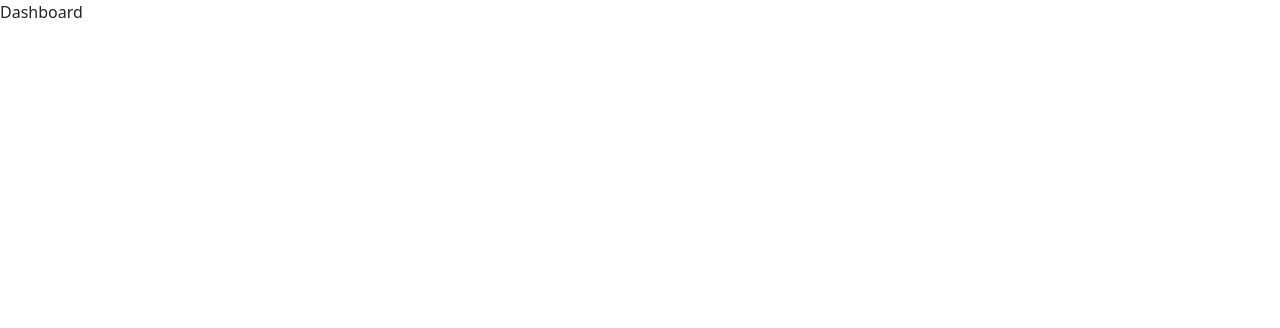
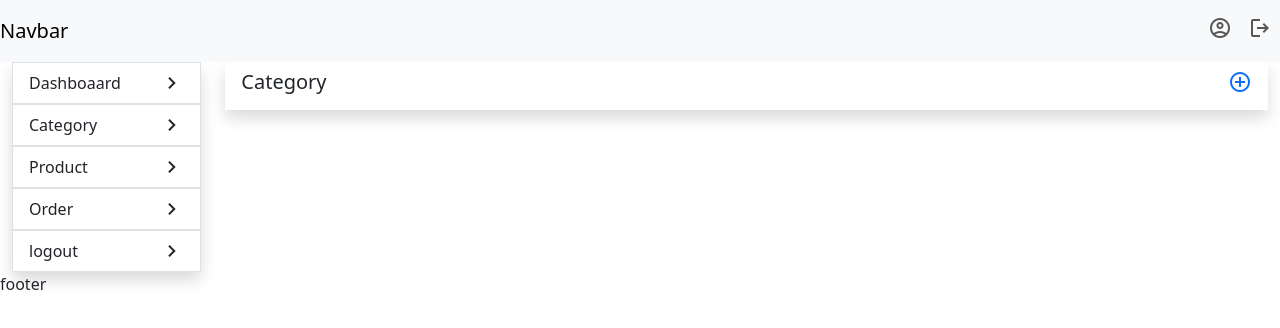
Before and after one commit to Bokhtiar/admin.tree.com, a React (Create React App) app: page /category in a window 1280 px wide. Before the commit this address led to /dashboard. Shown: the top 328 px of the page. Built offline with nearby package versions, Linux system fonts and the light colour scheme; sample sign-in values are in the browser's storage.

Commit message:
titlebar add

```diff
--- a/public/index.html
+++ b/public/index.html
@@ -25,6 +25,10 @@
       Learn how to configure a non-root public URL by running `npm run build`.
     -->
     <title>React App</title>
+
+    <!-- google icon -->
+    <link rel="stylesheet"
+      href="https://fonts.googleapis.com/css2?family=Material+Symbols+Outlined:opsz,wght,FILL,GRAD@48,400,0,0" />
   </head>
   <body>
     <noscript>You need to enable JavaScript to run this app.</noscript>
--- a/src/App.css
+++ b/src/App.css
@@ -1,38 +1,9 @@
-.App {
-  text-align: center;
+*{
+  margin: 0px;
+  padding: 0px;
+  outline: 0px;
 }
 
-.App-logo {
-  height: 40vmin;
-  pointer-events: none;
+a{
+  text-decoration: none;
 }
-
-@media (prefers-reduced-motion: no-preference) {
-  .App-logo {
-    animation: App-logo-spin infinite 20s linear;
-  }
-}
-
-.App-header {
-  background-color: #282c34;
-  min-height: 100vh;
-  display: flex;
-  flex-direction: column;
-  align-items: center;
-  justify-content: center;
-  font-size: calc(10px + 2vmin);
-  color: white;
-}
-
-.App-link {
-  color: #61dafb;
-}
-
-@keyframes App-logo-spin {
-  from {
-    transform: rotate(0deg);
-  }
-  to {
-    transform: rotate(360deg);
-  }
-}
--- a/src/App.js
+++ b/src/App.js
@@ -8,19 +8,7 @@ import { useCallback, useEffect } from "react";
 
 function App() {
   const navigate = useNavigate();
-  /* Check stored token */
-  const isTokenStored = useCallback(async () => {
-    const storedToken = await getToken();
-    if (storedToken) {
-      navigate("/dashboard");
-    } else {
-      navigate('/')
-    }
-  }, [navigate]);
 
-  useEffect(() => {
-    isTokenStored();
-  }, [isTokenStored]);
 
 
   const mainRoutes = {
--- a/src/components/Auth/Login/index.jsx
+++ b/src/components/Auth/Login/index.jsx
@@ -1,5 +1,6 @@
-import { useState } from "react"
+import { useCallback, useEffect, useState } from "react"
 import { useNavigate } from "react-router-dom"
+import { getToken } from "../../../utils/helper";
 
 export const Login = () => {
 
@@ -34,6 +35,22 @@ export const Login = () => {
         console.log(data);
     }
 
+
+    /* Check stored token */
+  const isTokenStored = useCallback(async () => {
+    const storedToken = await getToken();
+    if (storedToken) {
+      navigate("/dashboard");
+    } else {
+      navigate('/')
+    }
+  }, [navigate]);
+
+  useEffect(() => {
+    isTokenStored();
+  }, [isTokenStored]);
+
+
     return <>
         <section class="d-flex justify-content-md-center align-items-center vh-100">
             <div className="shadow" style={{ width: "350px" }}>
--- /dev/null
+++ b/src/components/Category/index.jsx
@@ -0,0 +1,9 @@
+import { TitleBar } from "../titlebar"
+
+export const Category = () => {
+    return <>
+        <TitleBar current_page="Category" another_link="/category/create" icon="add_circle"></TitleBar>
+
+
+    </>
+}
--- /dev/null
+++ b/src/components/titlebar/index.jsx
@@ -0,0 +1,18 @@
+import { Link } from "react-router-dom"
+
+export const TitleBar = (props) => {
+    return <>
+        <div className="shadow px-3 py-2">
+            <div className="d-flex justify-content-between">
+                <h5>{props.current_page}</h5>
+                <div>
+                    <Link to={props.another_link} >
+                        <span className="material-symbols-outlined ">
+                            {props.icon}
+                        </span>
+                    </Link>
+                </div>
+            </div>
+        </div>
+    </>
+}
--- a/src/layouts/dashboardLayout.jsx
+++ b/src/layouts/dashboardLayout.jsx
@@ -1,9 +1,21 @@
 import { Outlet } from "react-router-dom";
+import { Header } from "./partial/header";
+import { Sidebar } from "./partial/sidebar/index.jsx";
+import { Footer } from "./partial/footer";
 
 export const DashboardLayout = () => {
     return (
         <section>
-            <Outlet></Outlet>
+            <Header/>
+            <div className="row" style={{ margin:'0px', padding:'0px', outline:'0px' }}>
+                <div className="col-12 col-sm-12 col-md-2 col-lg-2">
+                    <Sidebar></Sidebar>
+                </div>
+                <div className="col-12 col-sm-12 col-md-10 col-lg-10">
+                    <Outlet></Outlet>
+                </div>
+            </div>
+           <Footer></Footer>
         </section>
     )
 }
--- /dev/null
+++ b/src/layouts/partial/footer/index.js
@@ -0,0 +1,5 @@
+export const Footer = () => {
+    return <>
+        footer
+    </>
+}
--- /dev/null
+++ b/src/layouts/partial/header/index.js
@@ -0,0 +1,28 @@
+export const Header = () => {
+    return <>
+        <nav className="navbar navbar-expand-lg navbar-light bg-light">
+            <a className="navbar-brand " href="#">Navbar</a>
+            <button className="navbar-toggler" type="button" data-toggle="collapse" data-target="#navbarNavDropdown" aria-controls="navbarNavDropdown" aria-expanded="false" aria-label="Toggle navigation">
+                <span className="navbar-toggler-icon"></span>
+            </button>
+            <div className="collapse navbar-collapse" id="navbarNavDropdown">
+                <ul className="navbar-nav ms-auto">
+                    <li className="nav-item active">
+                        <a className="nav-link" href="#">
+                            <span className="material-symbols-outlined">
+                                account_circle
+                            </span>
+                        </a>
+                    </li>
+                    <li className="nav-item">
+                        <a className="nav-link" href="#">
+                            <span className="material-symbols-outlined">
+                                logout
+                            </span>
+                        </a>
+                    </li>
+                </ul>
+            </div>
+        </nav>
+    </>
+}
--- /dev/null
+++ b/src/layouts/partial/sidebar/index.jsx
@@ -0,0 +1,52 @@
+import { Link } from "react-router-dom"
+
+
+export const Sidebar = () => {
+    return <>
+        <ul className="list-group shadow">
+            <Link to="/dashboard" className="sidebar-menu" style={{ textDecoration:'none' }}>
+                <li className="list-group-item d-flex justify-content-between align-items-center">
+                    Dashboaard
+                    <span className="material-symbols-outlined">
+                        navigate_next
+                    </span>
+                </li>
+            </Link>
+            <Link to="/category" className="sidebar-menu" style={{ textDecoration: 'none' }}>
+                <li className="list-group-item d-flex justify-content-between align-items-center">
+                    Category
+                    <span className="material-symbols-outlined">
+                        navigate_next
+                    </span>
+                </li>
+            </Link>
+
+            <a href="" className="sidebar-menu" style={{ textDecoration: 'none' }}>
+                <li className="list-group-item d-flex justify-content-between align-items-center">
+                    Product
+                    <span className="material-symbols-outlined">
+                        navigate_next
+                    </span>
+                </li>
+            </a>
+
+            <a href="" className="sidebar-menu" style={{ textDecoration: 'none' }}>
+                <li className="list-group-item d-flex justify-content-between align-items-center">
+                    Order
+                    <span className="material-symbols-outlined">
+                        navigate_next
+                    </span>
+                </li>
+            </a>
+
+            <a href="" className="sidebar-menu" style={{ textDecoration: 'none' }}>
+                <li className="list-group-item d-flex justify-content-between align-items-center">
+                    logout
+                    <span className="material-symbols-outlined">
+                        navigate_next
+                    </span>
+                </li>
+            </a>
+        </ul>
+    </>
+}
--- a/src/routes/index.js
+++ b/src/routes/index.js
@@ -1,3 +1,4 @@
+import { Category } from "../components/Category";
 import { DashboardLayout } from "../layouts/dashboardLayout";
 import { Navigate } from "react-router-dom";
 
@@ -10,12 +11,48 @@ const appRoutes = [
         children: [
             {
                 path: "*",
+                element: <Navigate to="/404" />,
+            },
+            { path: "", element: <>Dashboard</> },
+        ],
+    },
+
+    {
+        path: "category",
+        in_drawer: true,
+        element: <DashboardLayout />,
+        multi_menu: false,
+        children: [
+            {
+                path: "*",
                 in_drawer: false,
                 multi_menu: false,
                 element: <Navigate to="/404" />,
             },
-            { path: "", in_drawer: false, multi_menu: false, element: <>Dashboard</> },
-            { path: "user", in_drawer: false, multi_menu: false, element: <>user</> },
+            {
+                path: "",
+                in_drawer: false,
+                multi_menu: false,
+                element: <Category/>,
+            },
+            {
+                path: "create",
+                in_drawer: false,
+                multi_menu: false,
+                element: <>Customer create</>,
+            },
+            {
+                path: "show/:id",
+                in_drawer: false,
+                multi_menu: false,
+                element: <>Customer show</>,
+            },
+            {
+                path: "edit/:id",
+                in_drawer: false,
+                multi_menu: false,
+                element: <>Edit</>,
+            },
         ],
     },
 ]
```
